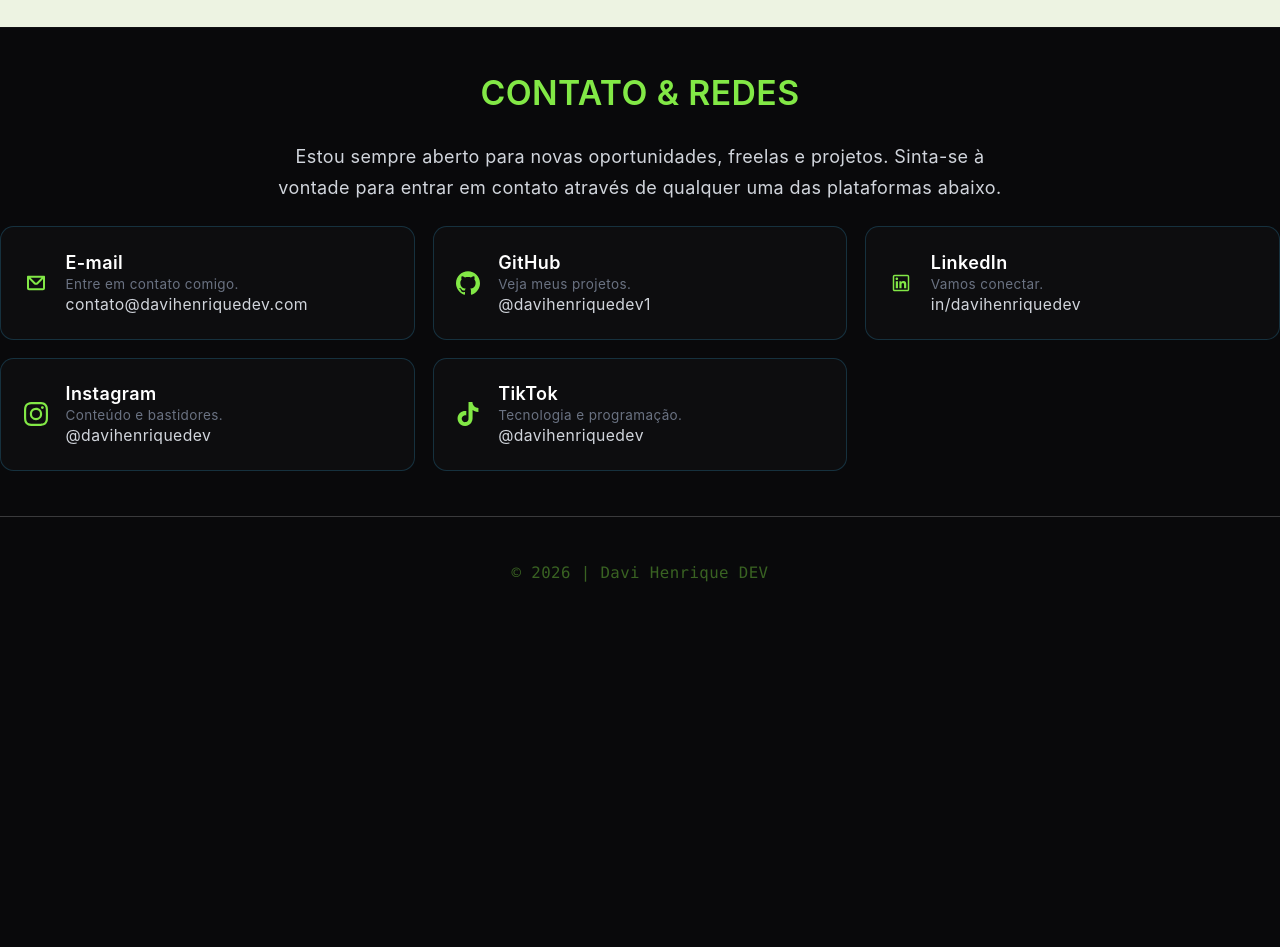
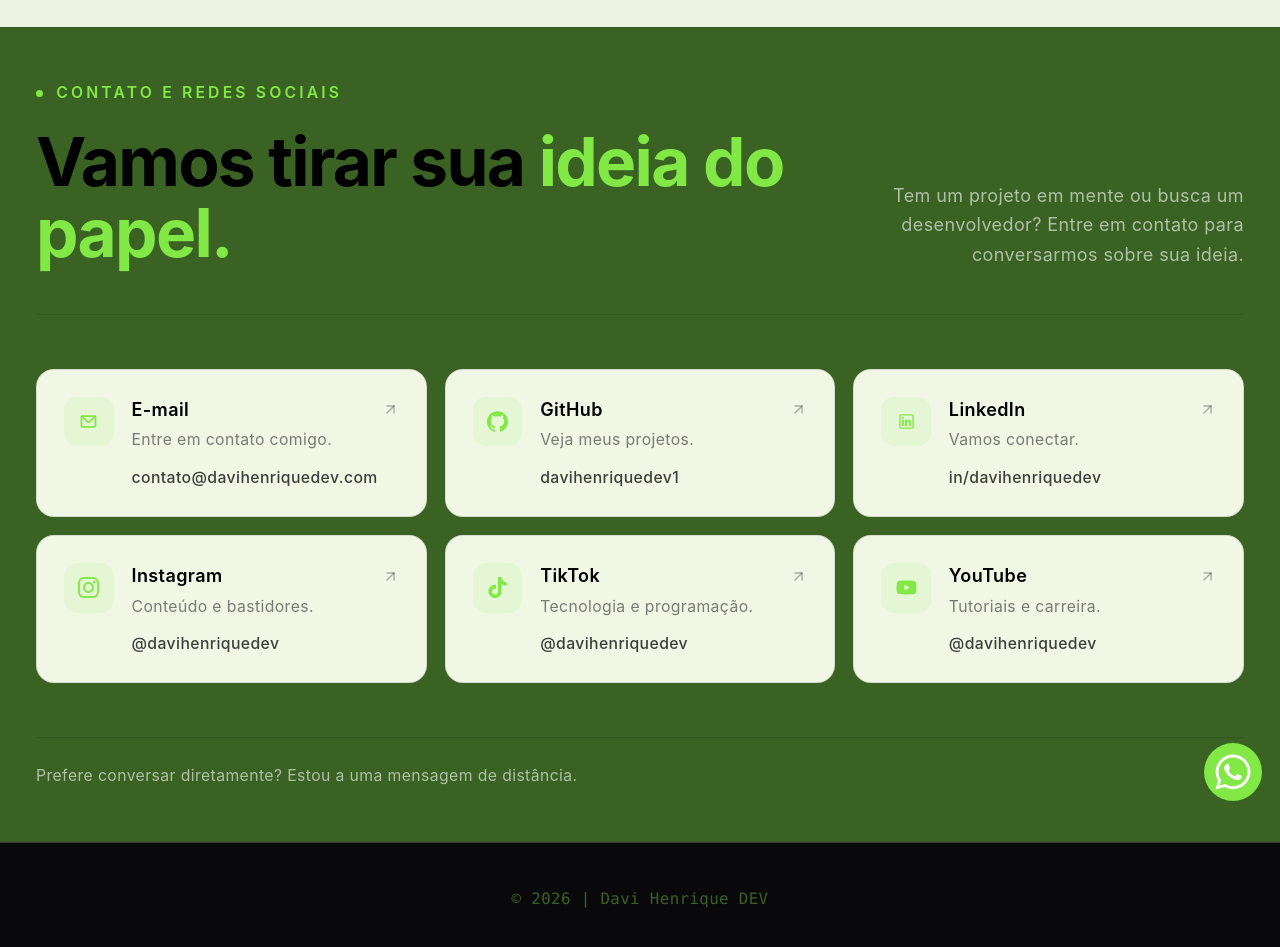
Before and after one commit to davihenriquedev1/portfolio, a React (Vite) app: page / in a window 1280 px wide. Shown: the part 3420-4367 px from the top of the page. Before the commit the page ends 4050 px from the top, so only its background shows below. Built offline with nearby package versions, Linux system fonts and the light colour scheme.

Commit message:
feat: update contact section

```diff
--- /dev/null
+++ b/src/components/contact-section/account.tsx
@@ -0,0 +1,46 @@
+import { ArrowUpRight } from "lucide-react";
+import type { Account as AccountType } from "../../types/account";
+
+export const Account = ({
+	title,
+	href,
+	icon: Icon,
+	description,
+	value,
+}: AccountType) => {
+	const isEmail = title === "E-mail";
+
+	return (
+		<a
+			href={href}
+			target={isEmail ? "_self" : "_blank"}
+			rel={isEmail ? undefined : "noopener noreferrer"}
+			className="group flex min-w-0 items-start gap-4 rounded-2xl border border-black/10 bg-[#f0f7e5]  p-5 transition-all duration-300 hover:-translate-y-1 hover:border-accent/40 hover:shadow-lg hover:shadow-black/5 focus-visible:outline-none focus-visible:ring-2 focus-visible:ring-accent sm:p-6"
+		>
+			<div className="flex h-11 w-11 shrink-0 items-center justify-center rounded-xl bg-accent/10 text-accent transition-colors duration-300 group-hover:bg-accent group-hover:text-black">
+				<Icon size={21} />
+			</div>
+
+			<div className="min-w-0 flex-1">
+				<div className="flex items-center justify-between gap-2">
+					<h3 className="font-semibold text-black transition-colors group-hover:text-accent">
+						{title}
+					</h3>
+
+					<ArrowUpRight
+						size={17}
+						className="shrink-0 text-black/30 transition-all duration-300 group-hover:-translate-y-0.5 group-hover:translate-x-0.5 group-hover:text-accent"
+					/>
+				</div>
+
+				<p className="mt-1 text-sm leading-relaxed text-black/50">
+					{description}
+				</p>
+
+				<p className="mt-3 wrap-break-word text-sm font-medium text-black/75">
+					{value}
+				</p>
+			</div>
+		</a>
+	);
+};
--- /dev/null
+++ b/src/components/contact-section/contact.tsx
@@ -0,0 +1,48 @@
+import { accounts } from "../../data/accounts";
+import { Account } from "./account";
+import { FaWhatsapp } from "react-icons/fa";
+
+export const Contact = () => {
+	return (
+		<section id="contact" className="w-full border-t border-black/10 py-12 px-4 md:px-8 bg-accent/40">
+			<div className="relative mx-auto flex w-full max-w-6xl flex-col gap-10 lg:gap-12">
+				<div className="flex flex-col gap-6 border-b border-black/10 pb-10 lg:flex-row lg:items-end lg:justify-between">
+					<div className="max-w-3xl">
+						<span className="flex items-center gap-3 text-sm font-semibold uppercase tracking-[0.2em] text-accent">
+							<span className="h-1.5 w-1.5 rounded-full bg-accent" />
+							Contato e redes sociais
+						</span>
+
+						<h2 className="mt-5 text-4xl font-bold leading-[1.05] tracking-tight text-black sm:text-5xl lg:text-6xl">
+							Vamos tirar sua
+							<span className="text-accent"> ideia do papel.</span>
+						</h2>
+					</div>
+
+					<p className="max-w-sm text-right text-sm leading-relaxed text-white/60 sm:text-base">
+						Tem um projeto em mente ou busca um desenvolvedor?
+						Entre em contato para conversarmos sobre sua ideia.
+					</p>
+				</div>
+				<div className="grid gap-4 sm:grid-cols-2 lg:grid-cols-3">
+					{accounts.map((account) => (
+						<Account key={account.title} {...account} />
+					))}
+				</div>
+				<div className="flex flex-col border-t border-black/10 pt-6">
+					<p className="text-sm text-white/60">
+						Prefere conversar diretamente? Estou a uma mensagem de distância.
+					</p>
+				</div>
+				<a
+						href="https://wa.me/+5581984524953?text=Ol%C3%A1%21%20Vim%20pelo%20seu%20portf%C3%B3lio%20e%20gostaria%20de%20conversar%20sobre%20um%20projeto."
+						target="_blank"
+						rel="noopener noreferrer"
+						className="group absolute items-center gap-2 rounded-full bg-accent p-2 text-sm font-semibold text-black hover:bg-accent/80 animate-bounce transition-all hover:animate-none -bottom-4 -right-4"
+					>
+						<FaWhatsapp size={40} className="group-hover:size-12 group-hover:bottom-0" fill="#fff"/>
+					</a>
+			</div>
+		</section>
+	);
+};
--- a/src/components/socials-and-contact-section/socials-and-contact.tsx
+++ /dev/null
@@ -1,26 +0,0 @@
-import { socials } from "../../data/socials";
-import { ContactItem } from "./socials-item";
-
-export const SocialsAndContact = () => {
-	return (
-		<section className="flex flex-col py-8 lg:py-10 w-full border-t border-gray-400/5" id="contact">
-			<h2 className="text-lg md:text-xl lg:text-2xl xl:text-3xl text-accent font-semibold uppercase text-center mb-6">
-				Contato & Redes
-			</h2>
-
-			<p className="mx-auto max-w-2xl md:text-center leading-7 text-gray-300 mb-5">
-				Estou sempre aberto para novas oportunidades, freelas e projetos.
-				Sinta-se à vontade para entrar em contato através de qualquer uma das
-				plataformas abaixo.
-			</p>
-
-			<div className="grid gap-4 xs:grid-cols-2 lg:grid-cols-3">
-				{socials.map((social) => {
-					return (
-						<ContactItem {...social} />
-					);
-				})}
-			</div>
-		</section>
-	);
-};
--- a/src/components/socials-and-contact-section/socials-item.tsx
+++ /dev/null
@@ -1,32 +0,0 @@
-import type { Social } from "../../types/social"
-
-export const ContactItem = ({...social}: Social) => {
-    return (
-        <a
-            key={social.title}
-            href={social.href}
-            target={social.title === "E-mail" ? "_self" : "_blank"}
-            rel="noreferrer"
-            className="flex items-center gap-4 rounded-xl border border-blue/20 bg-white/2 p-5 transition-all duration-300 hover:-translate-y-1 hover:border-accent hover:shadow-[0_0_25px_rgba(182,255,0,.12)]"
-        >
-            <social.icon
-                size={24}
-                className="text-accent shrink-0"
-            />
-
-            <div className="flex flex-col wrap-anywhere">
-                <h3 className="font-semibold text-white">
-                    {social.title}
-                </h3>
-
-                <p className="text-xs text-gray-500">
-                    {social.description}
-                </p>
-
-                <p className="text-sm text-gray-300">
-                    {social.value}
-                </p>
-            </div>
-        </a>
-    )
-}
--- a/src/data/socials.ts
+++ b/src/data/accounts.ts
@@ -4,10 +4,11 @@ import {
   SiInstagram,
   SiTiktok,
 } from "react-icons/si";
-import type { Social } from "../types/social";
+import type { Account } from "../types/account";
 import { CgMail } from "react-icons/cg";
+import { FaYoutube } from "react-icons/fa";
 
-export const socials: Social[] = [
+export const accounts: Account[] = [
   {
     title: "E-mail",
     description: "Entre em contato comigo.",
@@ -20,7 +21,7 @@ export const socials: Social[] = [
     description: "Veja meus projetos.",
     icon: SiGithub,
     href: "https://github.com/davihenriquedev1",
-    value: "@davihenriquedev1",
+    value: "davihenriquedev1",
   },
   {
     title: "LinkedIn",
@@ -43,4 +44,11 @@ export const socials: Social[] = [
     href: "https://tiktok.com/@davihenriquedev",
     value: "@davihenriquedev",
   },
+  {
+    title: "YouTube",
+    description: "Tutoriais e carreira.",
+    icon: FaYoutube,
+    href: "https://youtube.com/@davihenriquedev",
+    value: "@davihenriquedev",
+  },
 ];
--- a/src/pages/home.tsx
+++ b/src/pages/home.tsx
@@ -2,19 +2,19 @@ import { About } from "../components/about-section/about"
 import { FeaturedProjects } from "../components/featured-projects-section/featured-projects"
 import { Hero } from "../components/hero-section/hero"
 import { Services } from "../components/services-section/services"
-import { SocialsAndContact } from "../components/socials-and-contact-section/socials-and-contact"
+import { Contact } from "../components/contact-section/contact"
 
 function Home() {
 
-    return (
-        <>
-            <Hero/>
-            <Services/>
-            <FeaturedProjects/>
-            <About/>
-            <SocialsAndContact/>
-        </>
-    )
+	return (
+		<>
+			<Hero />
+			<Services />
+			<FeaturedProjects />
+			<About />
+			<Contact />
+		</>
+	)
 }
 
 export default Home;
--- a/src/types/social.ts
+++ b/src/types/account.ts
@@ -1,6 +1,6 @@
 import type { IconType } from "react-icons";
 
-export type Social = {
+export type Account = {
     title: string;
     description: string;
     value: string;
```
